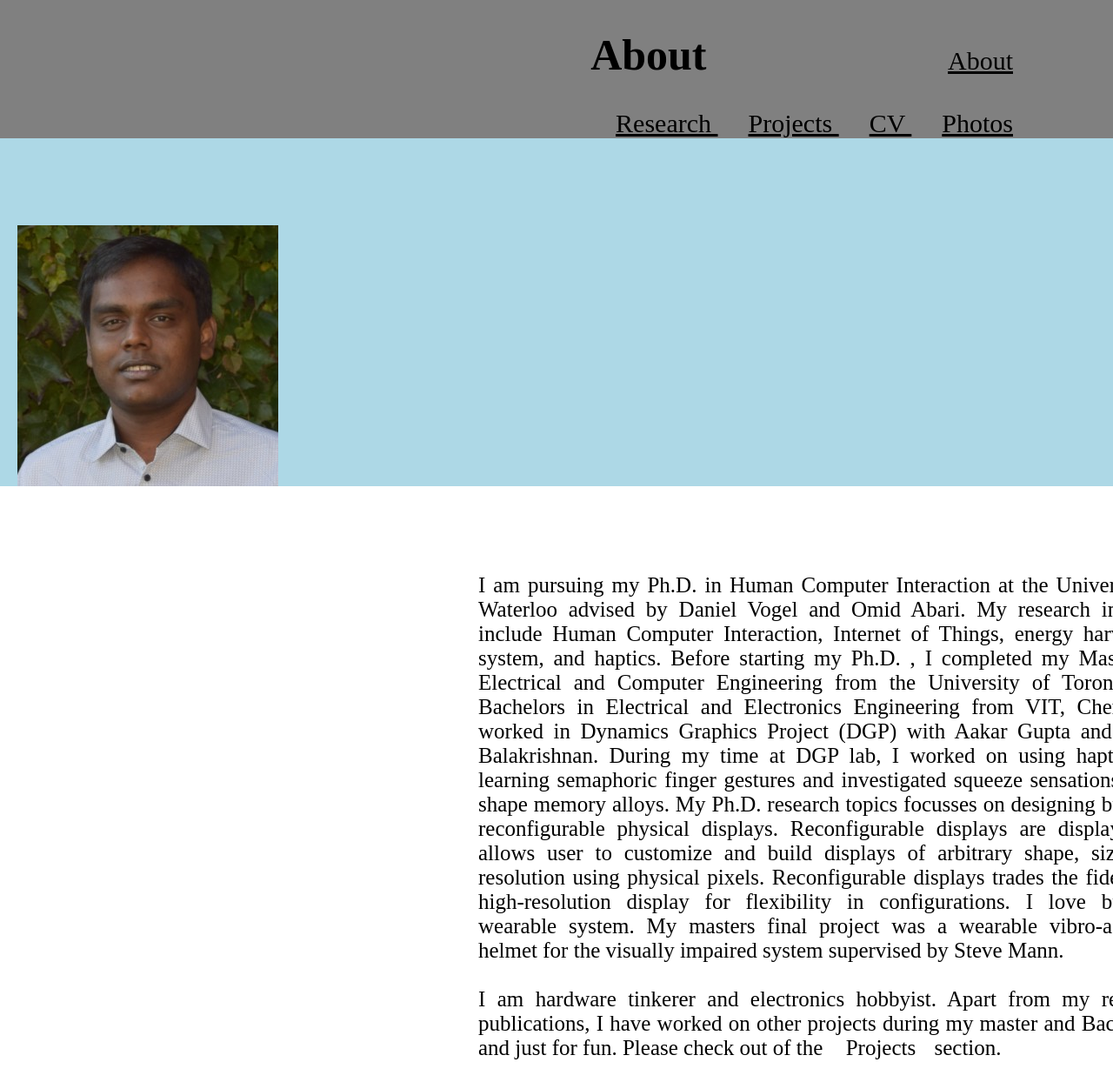
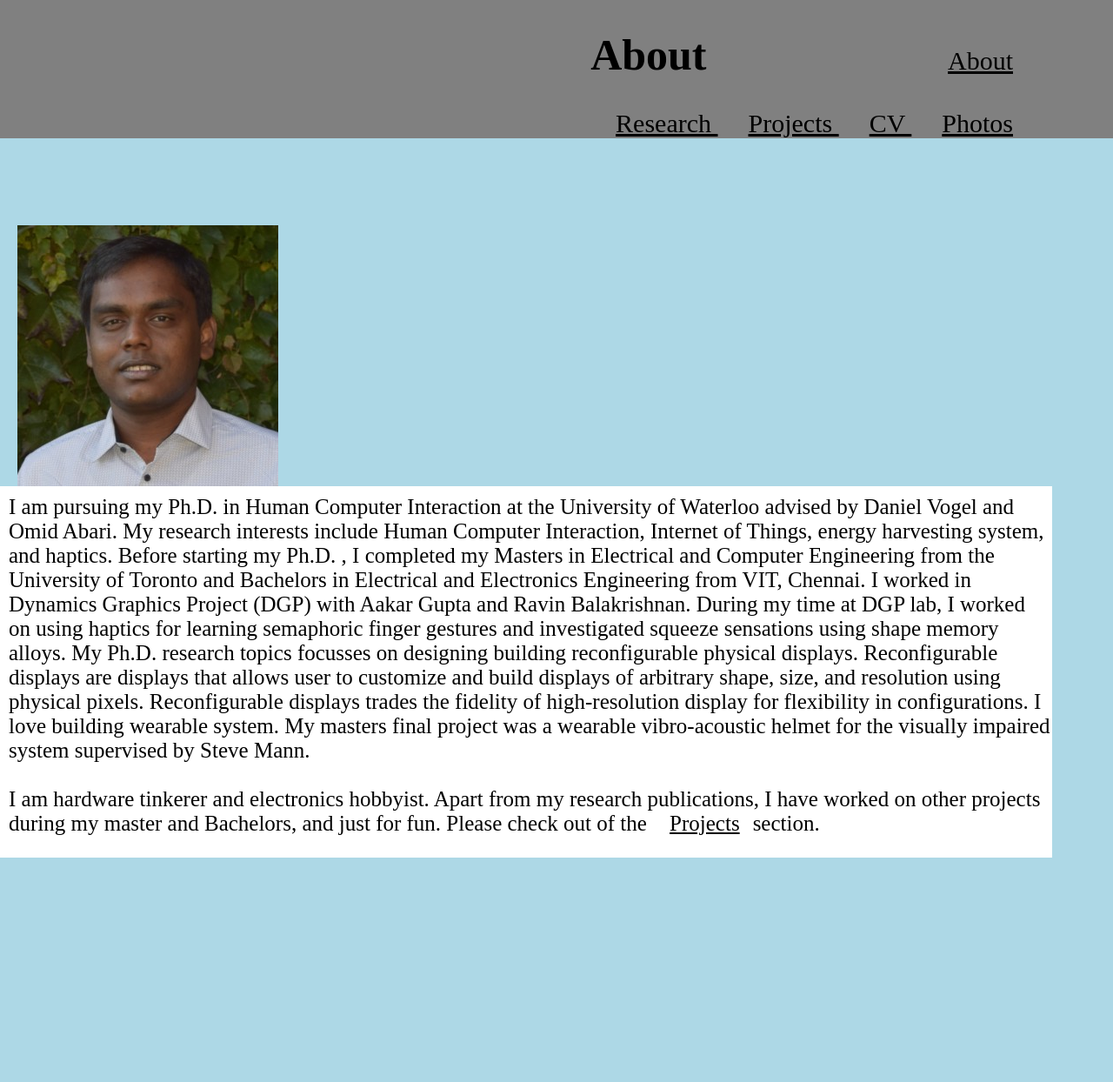
Before and after one commit to antonyalbertraj1994/website_antony, a Jekyll site: the page index.html, which Jekyll copies as it is, in a window 1280 px wide. Shown: the whole page at 87% size. Built offline with Jekyll 4.4.1, drawn with Linux system fonts in a browser that asks for light colours; after the commit the page ends 986 px from its top, so only the background shows below that.

```diff
--- a/index.html
+++ b/index.html
@@ -12,16 +12,15 @@ body {
 .header {
   display:inline-block;
 
-  width:800px;
+  width:1200px;
   background-color:white;
-  padding-left: 550px;
-  padding-right: 300px;
-  padding-top: 100px;
+  padding-left: 10px;
+  padding-top: 10px;
   font-size: 25px;
   font-family: "Times New Roman",Times,serif;
   word-wrap:break-word;
 
-  text-align:justify;
+  text-align:left;
   text-justify:inter-word;
 }
 
@@ -101,7 +100,7 @@ margin-right:15px;
   I love building wearable system. My masters final project was a wearable vibro-acoustic helmet for the visually impaired system supervised by Steve Mann.
   <br>
   <br>
-  I am hardware tinkerer and electronics hobbyist.  Apart from my research publications, I have worked on other projects during my master and Bachelors, and just for fun. Please check out of the <a> Projects </a> section.  </p>
+  I am hardware tinkerer and electronics hobbyist.  Apart from my research publications, I have worked on other projects during my master and Bachelors, and just for fun. Please check out of the <a href="projects.html">Projects</a>section.</p>
 </div>
 </body>
 
```
Also changed, not shown: projects.html (added, +11 -0 lines).
